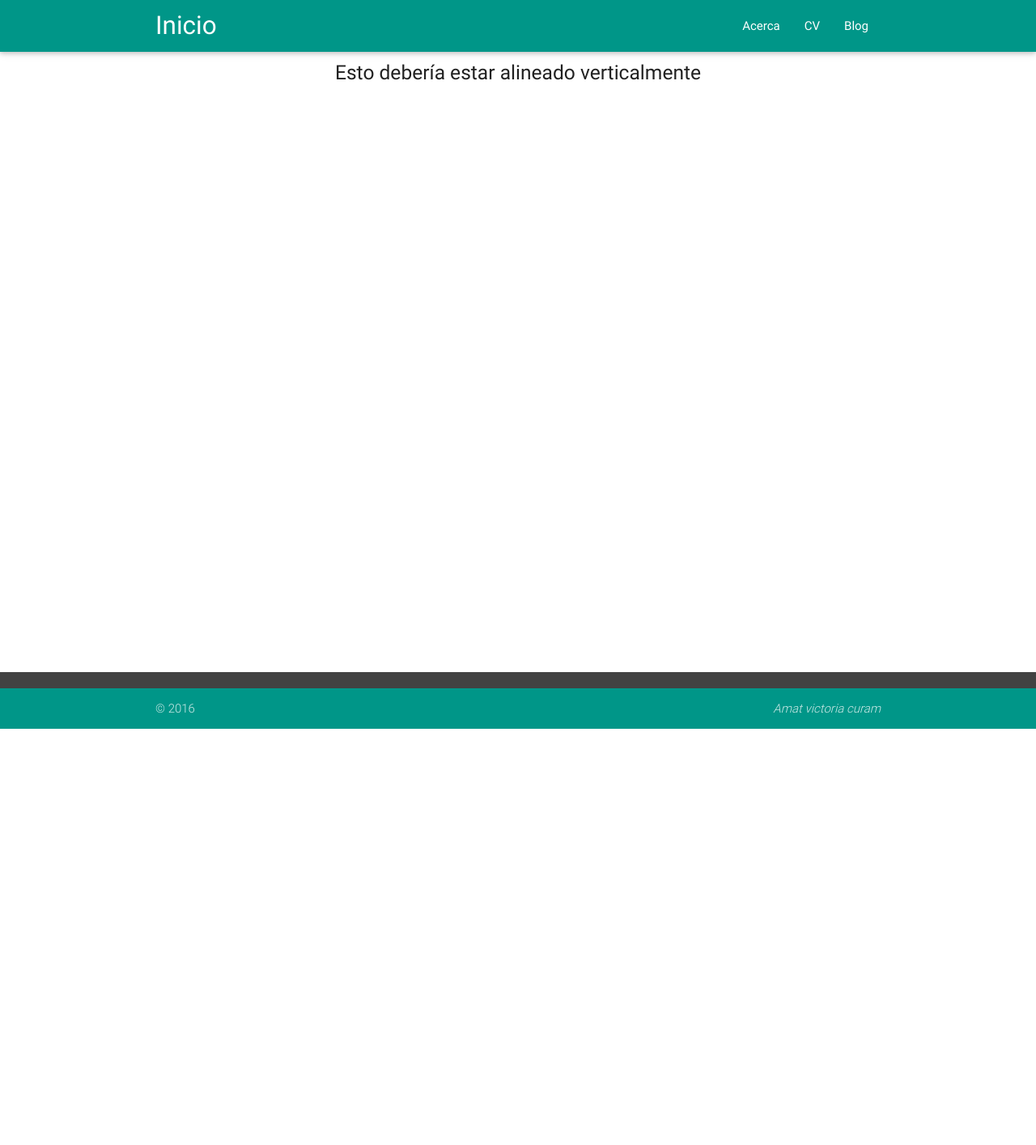
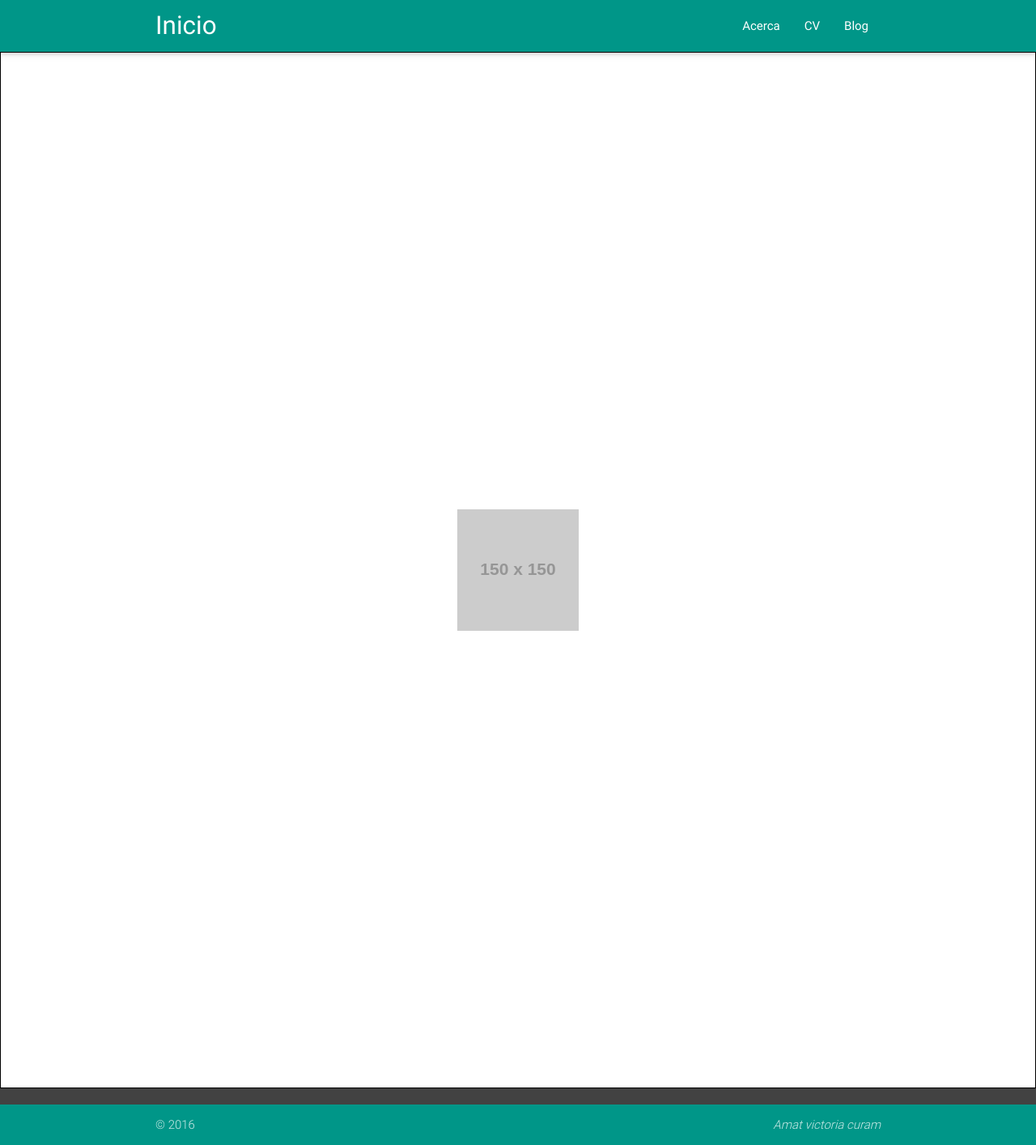
Before and after one commit to const3/const3.github.io, a Jekyll site: the page built from index.html, in a window 1280 px wide. Shown: the whole page at 81% size. Built offline with Jekyll 4.4.1, drawn with Linux system fonts in a browser that asks for light colours; nearby versions of some CDN libraries; before the commit the page ends 900 px from its top, so only the background shows below that.

Commit message:
Update index.html

```diff
--- a/index.html
+++ b/index.html
@@ -2,6 +2,10 @@
 layout: default
 title: Sam Mtz
 ---
-<div class="valign-demo valign-wrapper">
-          <h5 class="valign center" style="width: 100%;">Esto debería estar alineado verticalmente</h5>
-        </div>
+<div class="responsive-container">
+    <div class="dummy"></div>
+
+    <div class="img-container">
+        <img src="http://placehold.it/150x150" alt="" />
+    </div>
+</div>
```
